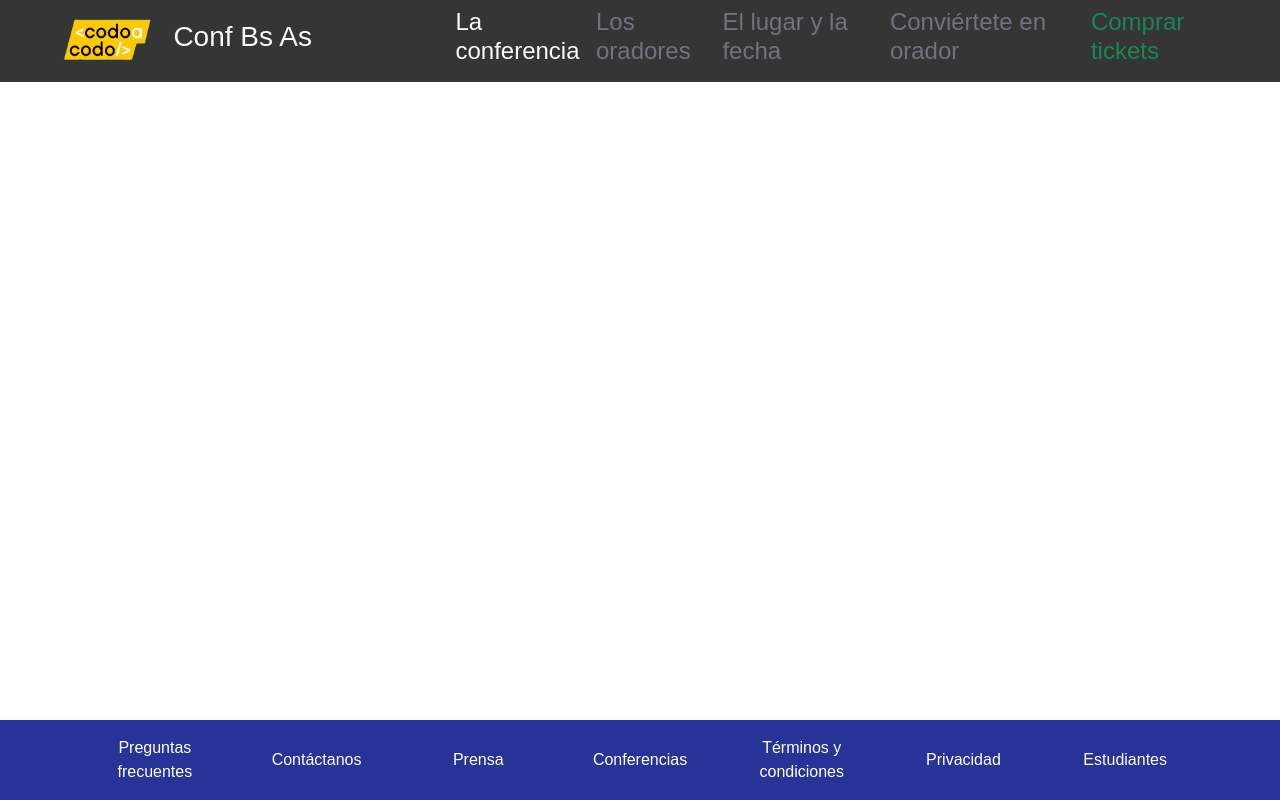
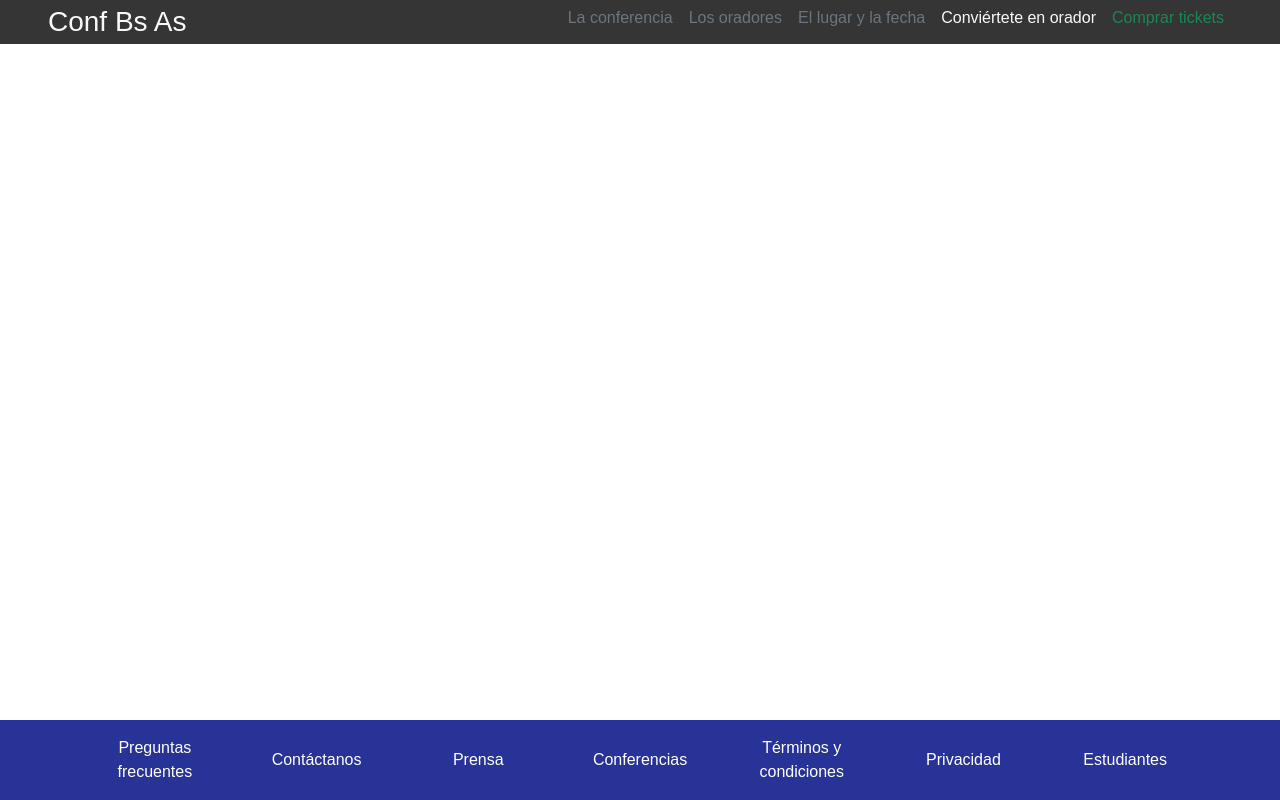
Before and after one commit to MarcelaGonzalezz/Los_5_magnificos, a plain HTML site: page index.html in a window 1280 px wide. Drawn offline with nearby package versions, Linux system fonts and the light colour scheme.

Commit message:
navbar
achique la letra del menú y quité la imagen para que quede legible, además de dejar como seleccionado el de "conviertete en orador" como esta en la imagen modelo

```diff
--- a/index.html
+++ b/index.html
@@ -15,7 +15,6 @@
     <nav class="navbar navbar-expand-lg bg-secondary p-0" id="nav">
         <div class="barra container-fluid barra my-auto px-5">
             <a class="navbar-brand text-light m-0 "  href="#nav">
-                <img src="img/codoacodo.png" alt="Logo" width="30%" class="d-inline-block align-text-center">
                 <h3 class="d-inline-block align-text-center m-0">Conf Bs As</h3>
             </a>
             <button class="navbar-toggler" type="button" data-bs-toggle="collapse" data-bs-target="#navbarNav" aria-controls="navbarNav" aria-expanded="false" aria-label="Toggle navigation">
@@ -24,19 +23,19 @@
             <div class="collapse navbar-collapse justify-content-end" id="navbarNav">
                 <ul class="navbar-nav">
                     <li class="nav-item">
-                    <a class="nav-link active text-light" aria-current="page" href="#laconferencia"><h4>La conferencia</h4></a>
+                    <a class="nav-link text-secondary" href="#laconferencia"><h6>La conferencia</h6></a>
                     </li>
                     <li class="nav-item">
-                    <a class="nav-link text-secondary" href="#oradores"><h4>Los oradores</h4></a>
+                    <a class="nav-link text-secondary" href="#oradores"><h6>Los oradores</h6></a>
                     </li>
                     <li class="nav-item">
-                    <a class="nav-link text-secondary" href="#lugarfecha"><h4>El lugar y la fecha</h4></a>
+                    <a class="nav-link text-secondary" href="#lugarfecha"><h6>El lugar y la fecha</h6></a>
                     </li>
                     <li class="nav-item">
-                    <a class="nav-link text-secondary" href="#convertir"><h4>Conviértete en orador</h4></a>
+                    <a class="nav-link active text-light" aria-current="page" href="#convertir"><h6>Conviértete en orador</h6></a>
                     </li>
                     <li class="nav-item">
-                    <a class="nav-link text-success" href="#"><h4>Comprar tickets</h4></a>
+                    <a class="nav-link text-success" href="#"><h6>Comprar tickets</h6></a>
                     </li>
                 </ul>
             </div>
```
